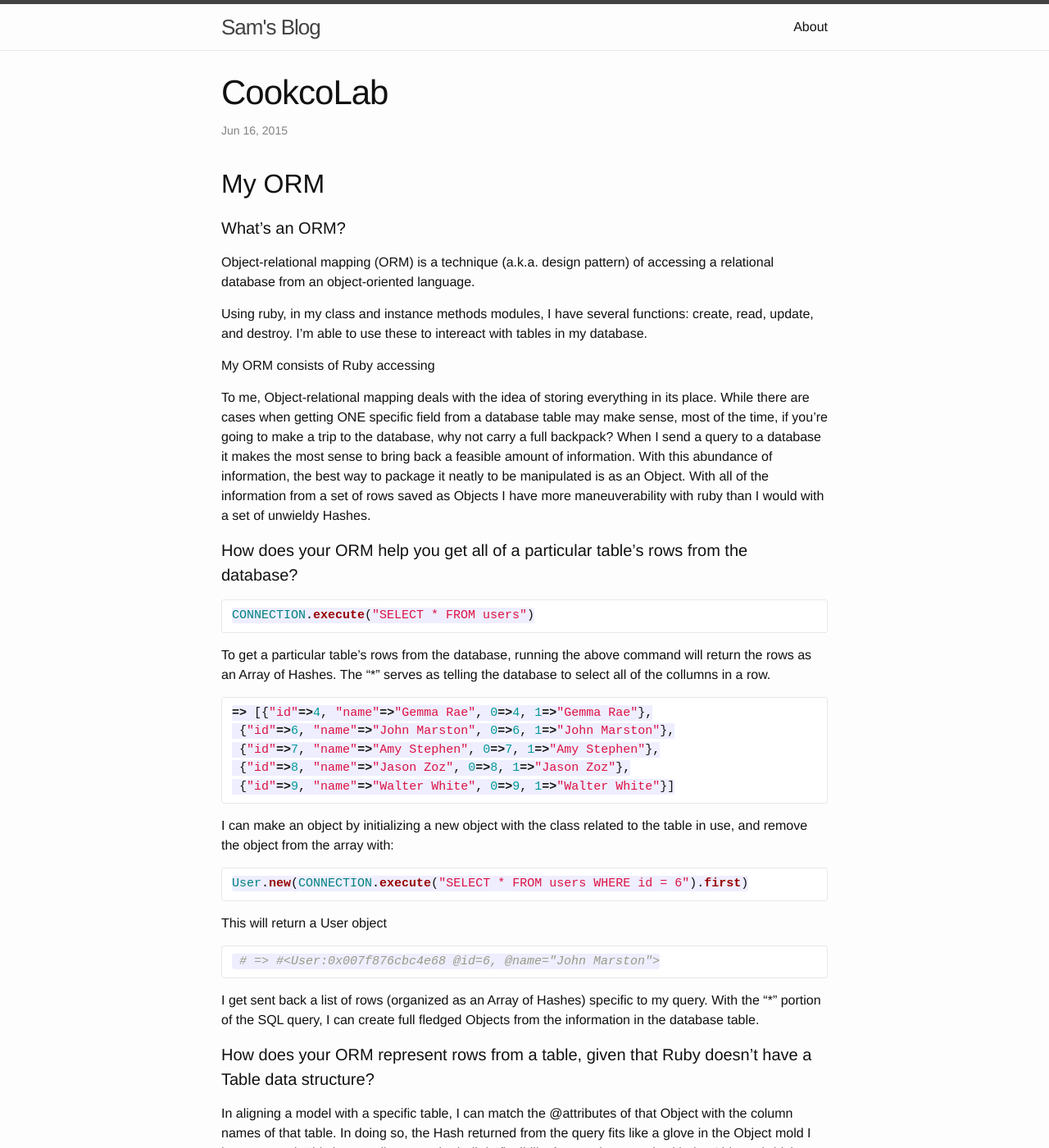
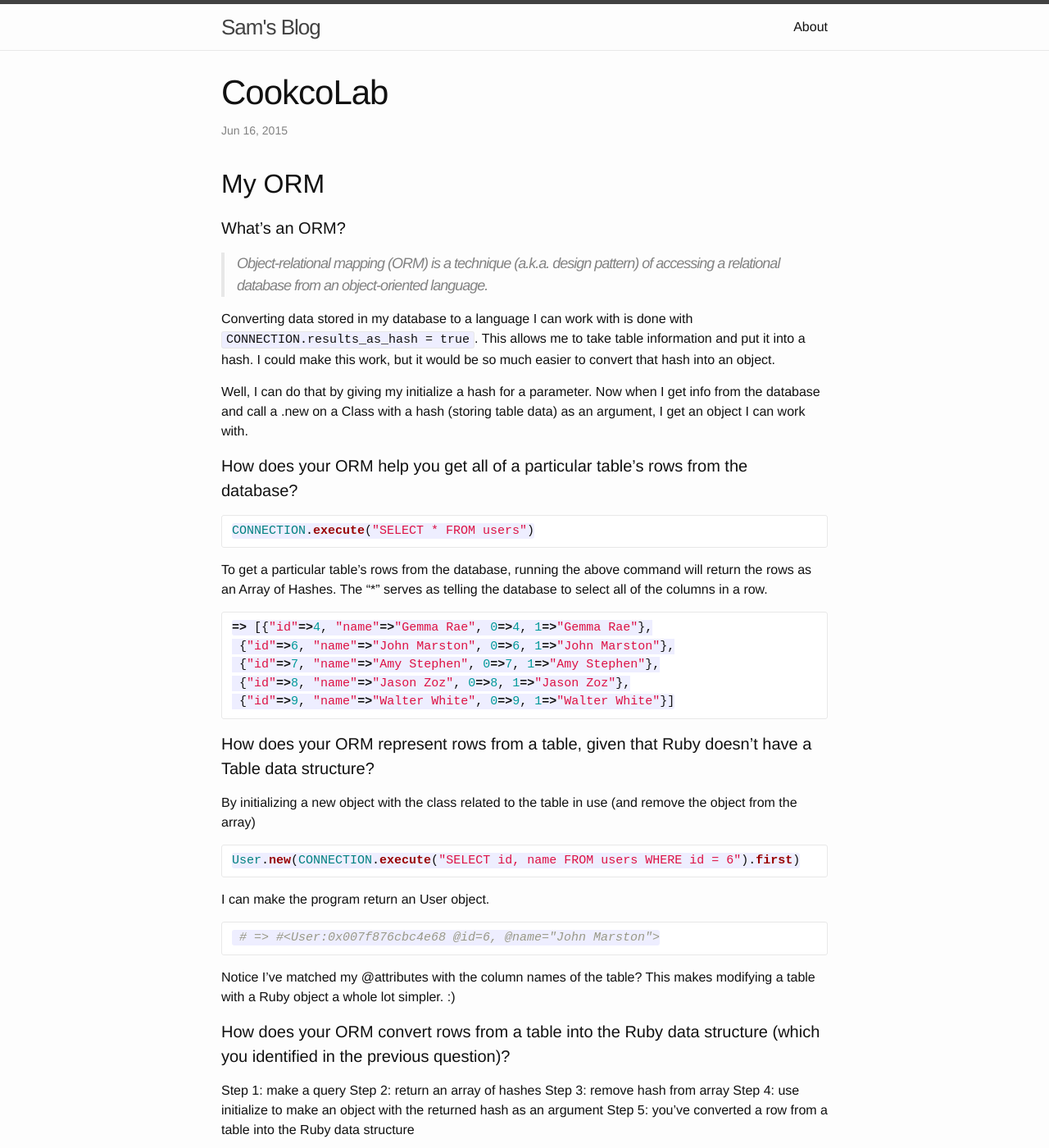
Before and after one commit to SamStephen/samstephen, a Jekyll site: the page built from _posts/2015-06-25-orm.md, in a window 1280 px wide and 1400 px high. Shown: the whole window at 82% size. Built offline with Jekyll 4.4.1, drawn with Linux system fonts in a browser that asks for light colours; Markdown is read by kramdown in place of the engine named in the settings; some of the changed text lies outside the part shown.

Commit message:
updated my orm post

````diff
--- a/_posts/2015-06-25-orm.md
+++ b/_posts/2015-06-25-orm.md
@@ -8,23 +8,19 @@ categories: ORM
 ##My ORM
 
 ####What's an ORM?
+> Object-relational mapping (ORM) is a technique (a.k.a. design pattern) of accessing a relational database from an object-oriented language.
 
-Object-relational mapping (ORM) is a technique (a.k.a. design pattern) of accessing a relational database from an object-oriented language.
+Converting data stored in my database to a language I can work with is done with `CONNECTION.results_as_hash = true`. This allows me to take table information and put it into a hash. I could make this work, but it would be so much easier to convert that hash into an object.
 
-Using ruby, in my class and instance methods modules, I have several functions: create, read, update, and destroy. I'm able to use these to intereact with tables in my database.
+Well, I can do that by giving my initialize a hash for a parameter. Now when I get info from the database and call a .new on a Class with a hash (storing table data) as an argument, I get an object I can work with.
 
-
-My ORM consists of Ruby accessing
-
-To me, Object-relational mapping deals with the idea of storing everything in its place. While there are cases when getting ONE specific field from a database table may make sense, most of the time, if you're going to make a trip to the database, why not carry a full backpack? When I send a query to a database it makes the most sense to bring back a feasible amount of information. With this abundance of information, the best way to package it neatly to be manipulated is as an Object. With all of the information from a set of rows saved as Objects I have more maneuverability with ruby than I would with a set of unwieldy Hashes.
 
 ####How does your ORM help you get all of a particular table's rows from the database?
 ```ruby
 CONNECTION.execute("SELECT * FROM users")
 ```
 
-To get a particular table's rows from the database, running the above command will return the rows as an Array of Hashes. The "*" serves as telling the database to select all of the collumns in a row.
-
+To get a particular table's rows from the database, running the above command will return the rows as an Array of Hashes. The "*" serves as telling the database to select all of the columns in a row.
 ```ruby
 => [{"id"=>4, "name"=>"Gemma Rae", 0=>4, 1=>"Gemma Rae"},
  {"id"=>6, "name"=>"John Marston", 0=>6, 1=>"John Marston"},
@@ -33,24 +29,23 @@ To get a particular table's rows from the database, running the above command wi
  {"id"=>9, "name"=>"Walter White", 0=>9, 1=>"Walter White"}]
 ```
 
-I can make an object by initializing a new object with the class related to the table in use, and remove the object from the array with:
 
+####How does your ORM represent rows from a table, given that Ruby doesn't have a Table data structure?
+By initializing a new object with the class related to the table in use (and remove the object from the array)
 ```ruby
-User.new(CONNECTION.execute("SELECT * FROM users WHERE id = 6").first)
+User.new(CONNECTION.execute("SELECT id, name FROM users WHERE id = 6").first)
 ```
-
-This will return a User object
-
+I can make the program return an User object.
 ```ruby
  # => #<User:0x007f876cbc4e68 @id=6, @name="John Marston">
 ```
+Notice I've matched my @attributes with the column names of the table? This makes modifying a table with a Ruby object a whole lot simpler. :)
 
-I get sent back a list of rows (organized as an Array of Hashes) specific to my query. With the "*" portion of the SQL query, I can create full fledged Objects from the information in the database table.
-
-####How does your ORM represent rows from a table, given that Ruby doesn't have a Table data structure?
-
-In aligning a model with a specific table, I can match the @attributes of that Object with the column names of that table. In doing so, the Hash returned from the query fits like a glove in the Object mold I have created. This in-turn allows me the built-in flexibility from Ruby to work with the Objects (which are essentially rows in a table wearing fancy clothes). The matching of attributes and column names also has the benefit of being able to seamlessly insert or update a row in a table using a Ruby Object as the specialized tool.
 
 ####How does your ORM convert rows from a table into the Ruby data structure (which you identified in the previous question)?
 
-After making a SQL query, my return is an Array of Hashes. Due to the premeditated matching of the column names with the attributes of that Object, a fairly simple set of code can transform each key => value pair of the Hash into a personalized Ruby Object. By iterating through the Array, I have turned a lump of coal into a shiny diamond.
+Step 1: make a query
+Step 2: return an array of hashes
+Step 3: remove hash from array
+Step 4: use initialize to make an object with the returned hash as an argument
+Step 5: you've converted a row from a table into the Ruby data structure
````
